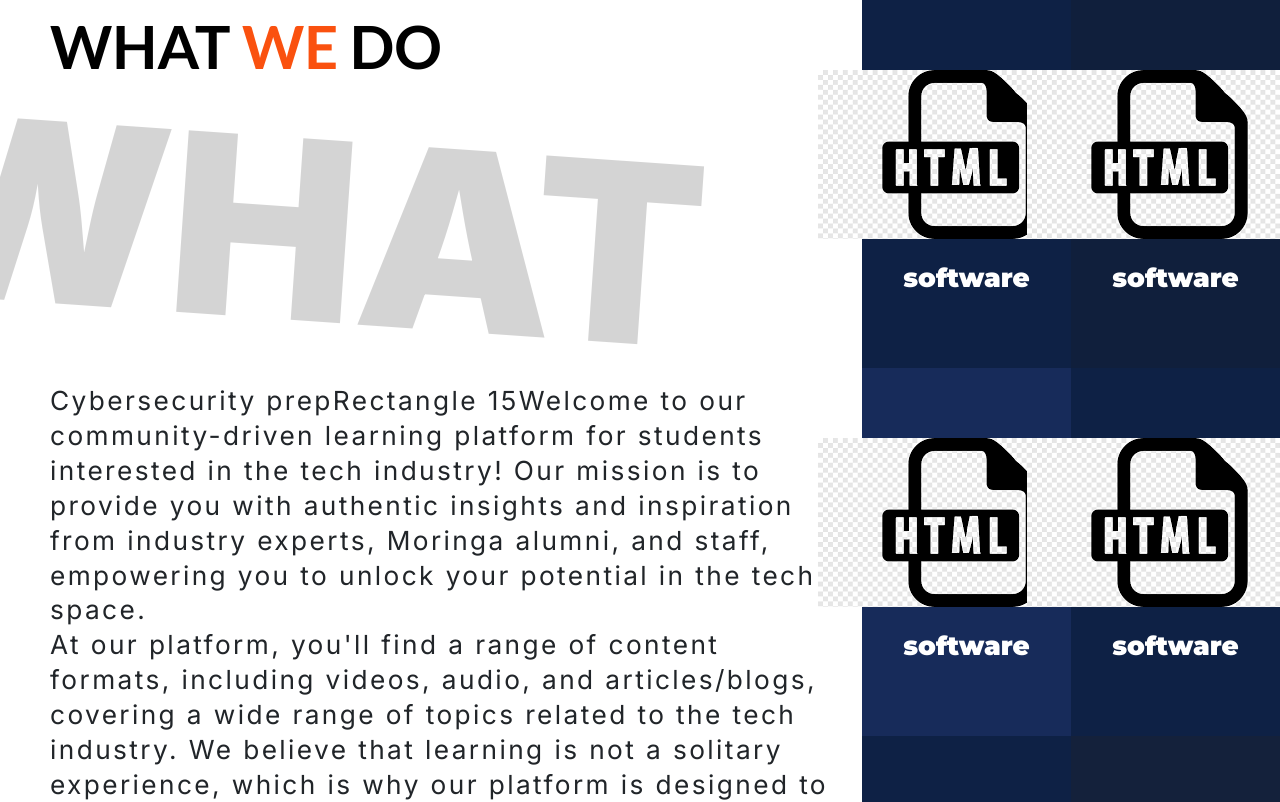
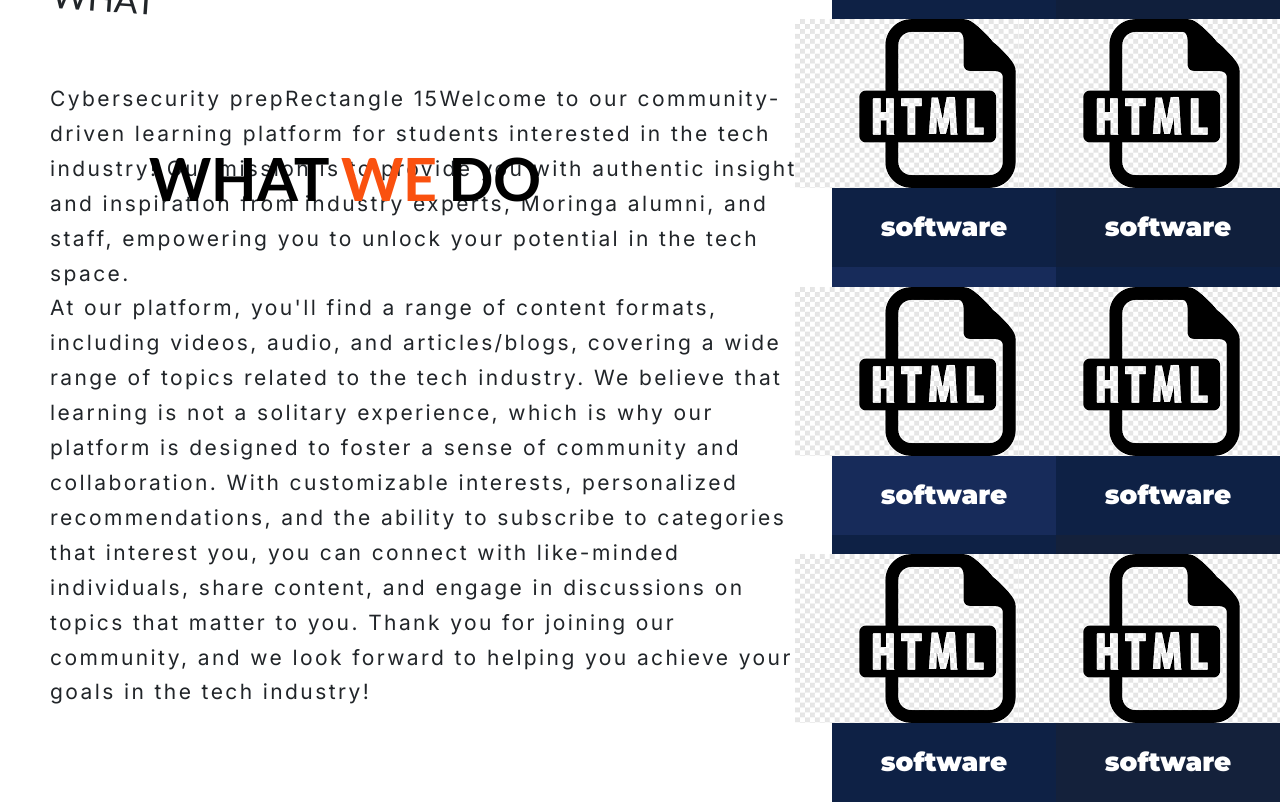
Before and after one commit to Felixkimosop/Tech_motisha_frontend, a React (Create React App) app in the folder tech-motisha/: page /about in a window 1280 px wide. Shown: the top 802 px of the page. Built offline with nearby package versions, Linux system fonts and the light colour scheme.

Commit message:
aligned watermark

```diff
--- a/tech-motisha/src/Pages/About/About.css
+++ b/tech-motisha/src/Pages/About/About.css
@@ -12,13 +12,13 @@
 }
 
 .what-we-do{
-    /* position: absolute; */
-    top: 352px ;
+    position: absolute;
+    top: 132px ;
     white-space: nowrap;
     width: 471px;
     line-height: 93.1px;
     letter-spacing: 0;
-    left: 219px;
+    left: 99px;
     height: 77px;
     font-weight: 900;
     font-size:var(--font-size-x1);
@@ -30,8 +30,8 @@
     color: var(--international-orange);
 }
 
-.title{
-    color: #0000002b;
+.what{
+    color: rgba(0, 0, 0, 0.169);
     font-family: var(--font-family-inter);
     font-size: 250px;
     font-weight: 900;
@@ -39,19 +39,20 @@
     letter-spacing:0;
     line-height: 439.3px;
     white-space: nowrap;
-   margin-left: -150px;
-   top: 341px;
+    margin-left: -150px;
+    margin-top: 200px;
+    margin-bottom: 2em;
 }
 
 
 .about_description{
     font-family: var(--font-family-inter);
-    font-size: var(--font-size-m);
+    font-size: var(--font-size-m1);
     font-weight: 400;
     letter-spacing: 2.4px;
     line-height: 34.9px;
     min-height: 720px;
-    width: 792px;
+    width: 762px;
     margin-right: 20px;
 }
 
```
